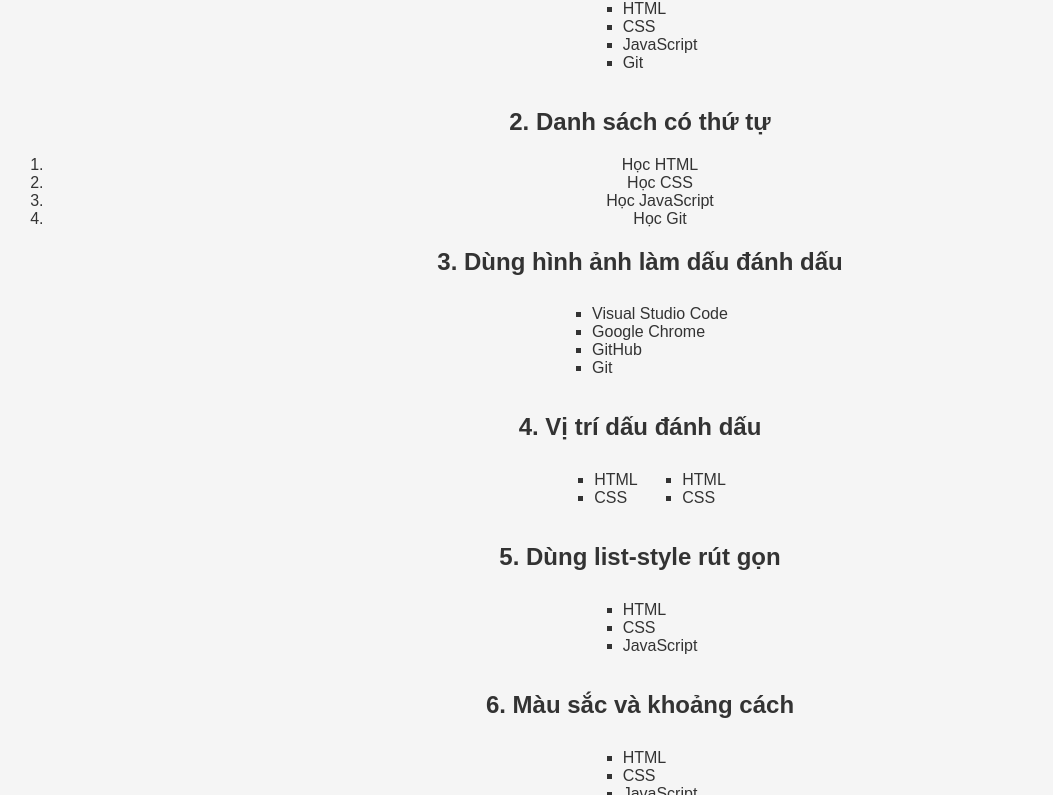
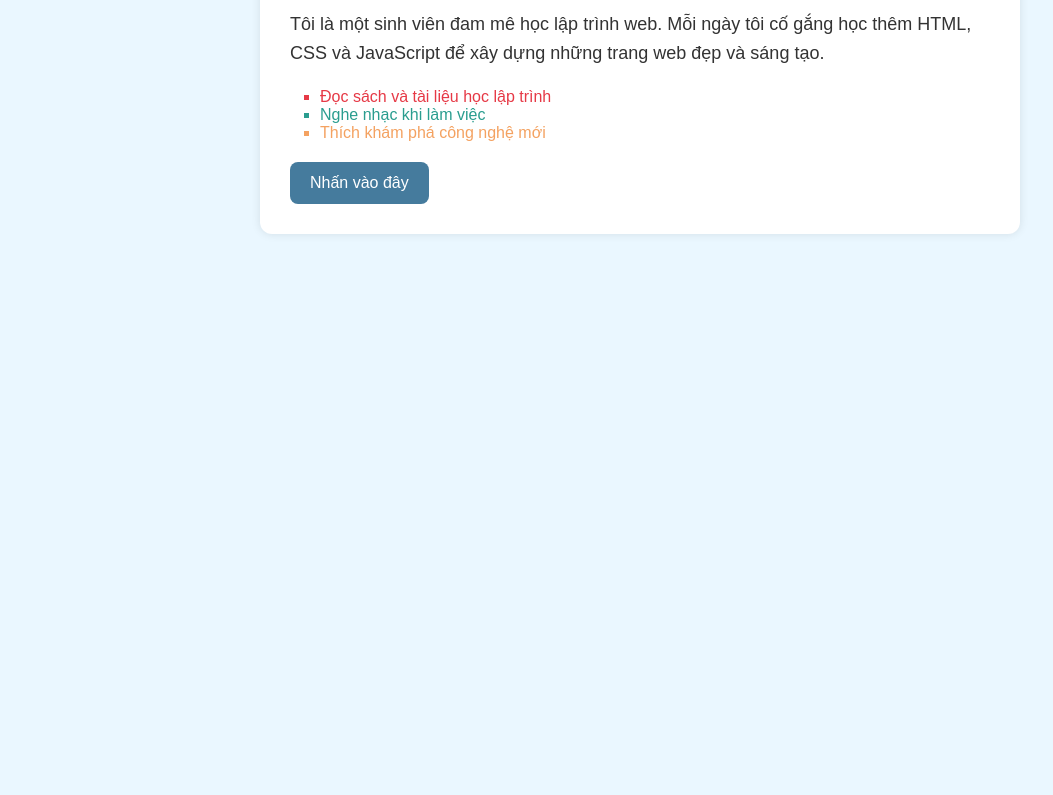
Before and after one commit to huahienluong15203-beep/baitap, a plain HTML site: page index.html in a window 1280 px wide. Shown: the part 138-933 px from the top of the page, without its empty margins (0-1053 px from the left). After the commit the page ends 800 px from the top, so only its background shows below. Drawn offline with Linux system fonts and the light colour scheme.

Commit message:
Add CSS selector exercise

```diff
--- a/index.html
+++ b/index.html
@@ -3,85 +3,25 @@
   <head>
     <meta charset="UTF-8" />
     <meta name="viewport" content="width=device-width, initial-scale=1.0" />
-    <title>Danh sách CSS</title>
+    <title>Trang web của tôi</title>
     <link rel="stylesheet" href="style.css" />
   </head>
   <body>
     <div class="container">
-      <h1>Danh sách CSS</h1>
+      <h1>Trang web của tôi</h1>
 
-      <div class="section">
-        <h2>1. Danh sách không có thứ tự</h2>
-        <ul class="square">
-          <li>HTML</li>
-          <li>CSS</li>
-          <li>JavaScript</li>
-          <li>Git</li>
-        </ul>
-      </div>
+      <p>
+        Tôi là một sinh viên đam mê học lập trình web. Mỗi ngày tôi cố gắng học
+        thêm HTML, CSS và JavaScript để xây dựng những trang web đẹp và sáng tạo.
+      </p>
 
-      <div class="section">
-        <h2>2. Danh sách có thứ tự</h2>
-        <ol class="roman">
-          <li>Học HTML</li>
-          <li>Học CSS</li>
-          <li>Học JavaScript</li>
-          <li>Học Git</li>
-        </ol>
-      </div>
+      <ul>
+        <li class="item-one">Đọc sách và tài liệu học lập trình</li>
+        <li class="item-two">Nghe nhạc khi làm việc</li>
+        <li class="item-three">Thích khám phá công nghệ mới</li>
+      </ul>
 
-      <div class="section">
-        <h2>3. Dùng hình ảnh làm dấu đánh dấu</h2>
-        <ul class="image-list">
-          <li>Visual Studio Code</li>
-          <li>Google Chrome</li>
-          <li>GitHub</li>
-          <li>Git</li>
-        </ul>
-      </div>
-
-      <div class="section">
-        <h2>4. Vị trí dấu đánh dấu</h2>
-        <ul class="list-outside">
-          <li>HTML</li>
-          <li>CSS</li>
-        </ul>
-
-        <ul class="list-inside">
-          <li>HTML</li>
-          <li>CSS</li>
-        </ul>
-      </div>
-
-      <div class="section">
-        <h2>5. Dùng list-style rút gọn</h2>
-        <ul class="short-list">
-          <li>HTML</li>
-          <li>CSS</li>
-          <li>JavaScript</li>
-        </ul>
-      </div>
-
-      <div class="section">
-        <h2>6. Màu sắc và khoảng cách</h2>
-        <ul class="lang-list">
-          <li>HTML</li>
-          <li>CSS</li>
-          <li>JavaScript</li>
-          <li>Python</li>
-        </ul>
-      </div>
-
-      <div class="section">
-        <h2>7. Lộ trình học lập trình Web</h2>
-        <ol class="roadmap">
-          <li>HTML</li>
-          <li>CSS</li>
-          <li>JavaScript</li>
-          <li>Git</li>
-          <li>GitHub</li>
-        </ol>
-      </div>
+      <button type="button">Nhấn vào đây</button>
     </div>
   </body>
 </html>
--- a/style.css
+++ b/style.css
@@ -1,64 +1,61 @@
 body {
   font-family: Arial, sans-serif;
-  background-color: #f5f5f5;
-  color: #333;
-  text-align: center;
+  background-color: #eaf7ff;
+  margin: 0;
+  padding: 40px 20px;
 }
 
-header {
-  background-color: #4caf50;
-  color: white;
-  padding: 20px;
-  font-size: 24px;
+.container {
+  max-width: 700px;
+  margin: 0 auto;
+  background: #ffffff;
+  padding: 30px;
+  border-radius: 12px;
+  box-shadow: 0 0 10px rgba(0, 0, 0, 0.1);
 }
 
-.profile {
-  margin-top: 20px;
+h1 {
+  text-align: center;
+  color: #1d3557;
+  margin-bottom: 20px;
 }
 
-.avatar {
-  width: 150px;
-  height: 150px;
-  border-radius: 50%;
-  border: 3px solid #4caf50;
-  margin: 20px;
+p {
+  font-size: 18px;
+  color: #333333;
+  line-height: 1.6;
 }
 
 ul {
   list-style-type: square;
-  text-align: left;
-  display: inline-block;
-  margin-top: 10px;
+  margin: 20px 0;
+  padding-left: 30px;
 }
 
-.hobbies,
-.goals,
-footer {
-  margin-top: 20px;
+.item-one {
+  color: #e63946;
 }
 
-footer {
-  padding: 20px;
-  background-color: #ddd;
+.item-two {
+  color: #2a9d8f;
 }
 
-table {
-  margin: auto;
-  border-collapse: collapse;
-  width: 50%;
+.item-three {
+  color: #f4a261;
 }
 
-th,
-td {
-  border: 1px solid black;
-  padding: 10px;
+button {
+  background-color: #457b9d;
+  color: white;
+  border: none;
+  border-radius: 8px;
+  padding: 12px 20px;
+  font-size: 16px;
+  cursor: pointer;
+  transition: background-color 0.3s ease, transform 0.2s ease;
 }
 
-th {
-  background-color: #4caf50;
-  color: white;
+button:hover {
+  background-color: #1d3557;
+  transform: scale(1.05);
 }
-
-p {
-  margin: 0 20px;
-}
```
